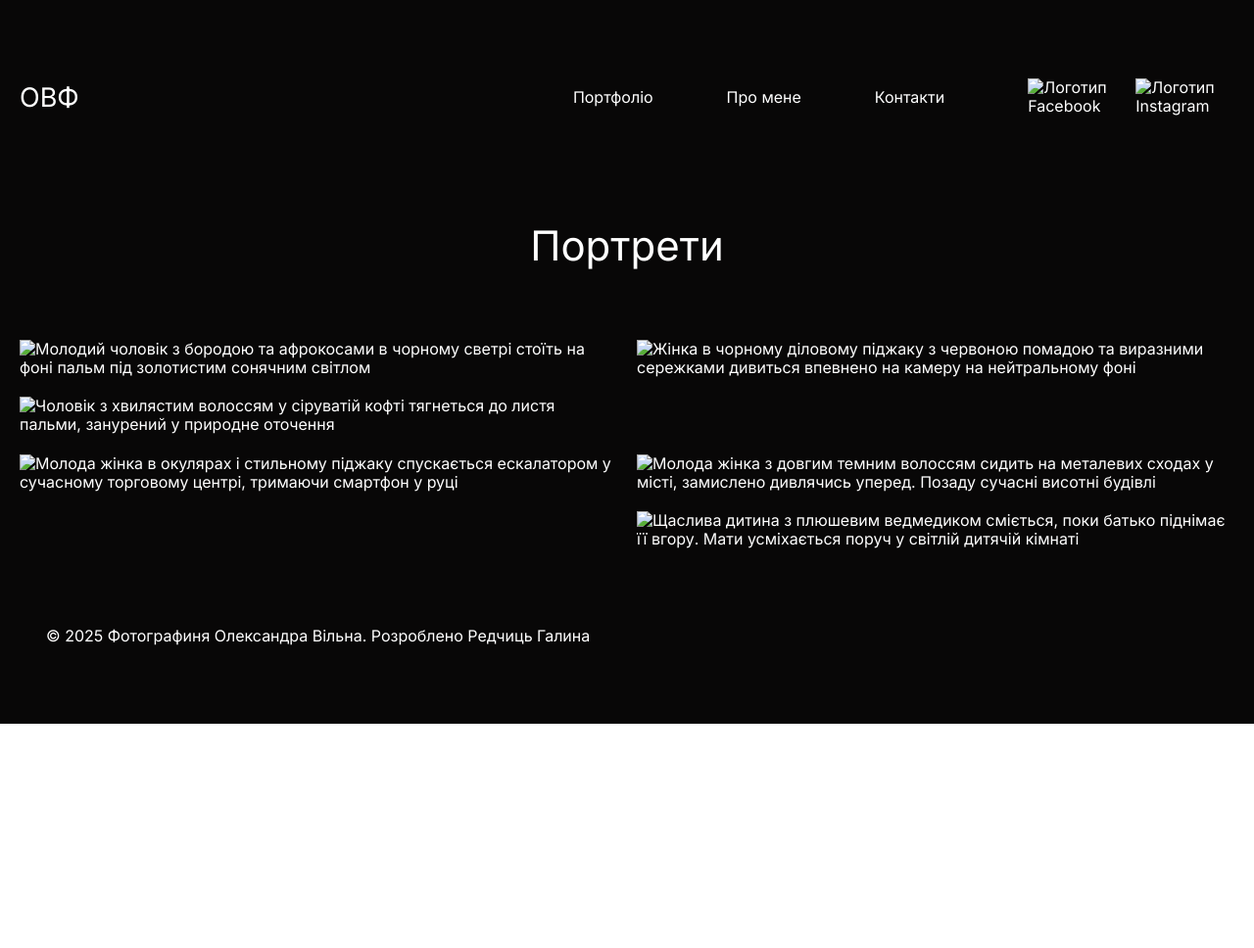
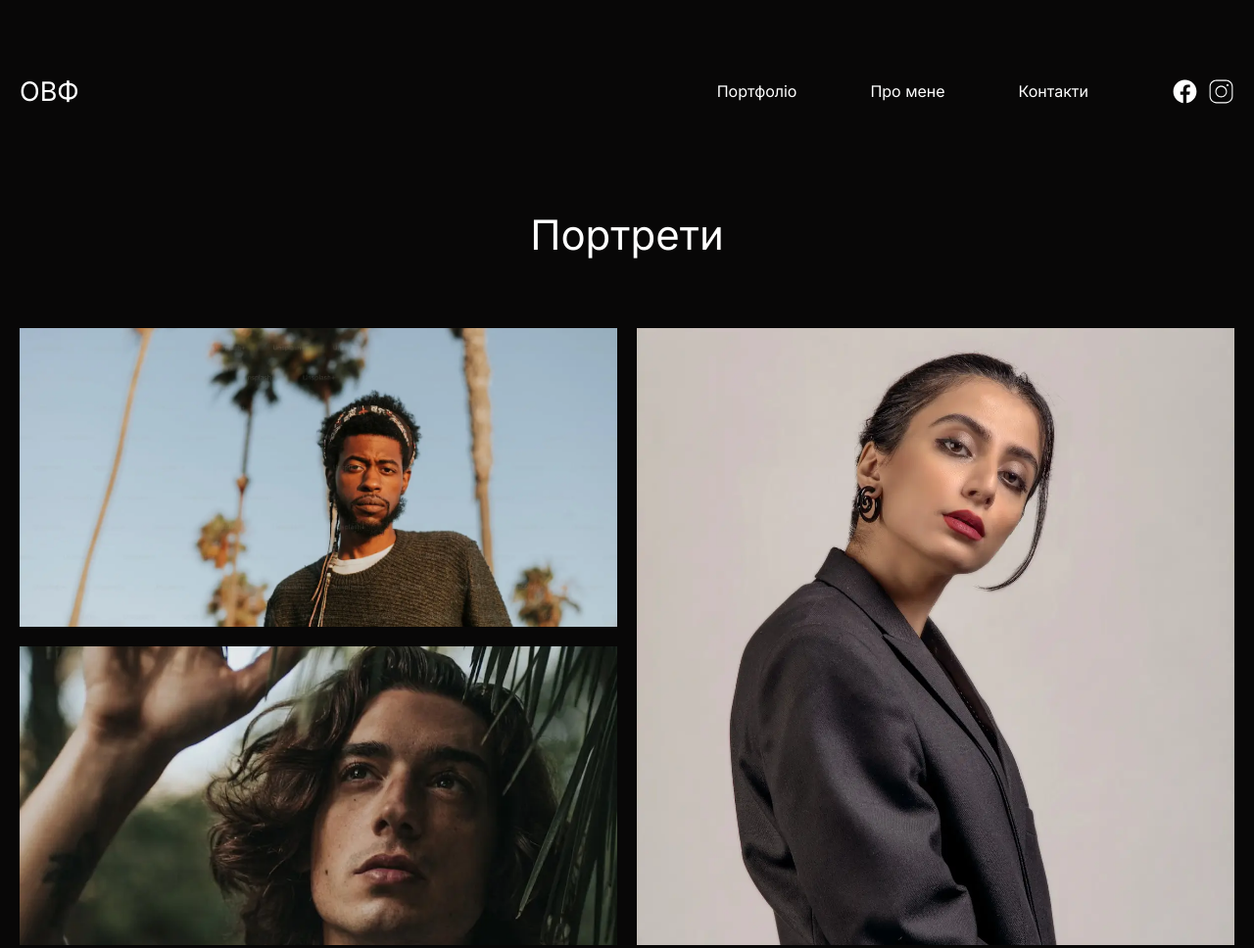
Before and after one commit to GalaRedchyts/Homework, a plain HTML site: page index.html in a window 1280 px wide. Shown: the top 968 px of the page at 98% size. Before the commit the page ends 800 px from the top, so only its background shows below. Drawn offline with Linux system fonts and the light colour scheme; the site is published under a folder, as on GitHub Pages, so addresses that start at the root find nothing.

Commit message:
fix: fix code after pull request

```diff
--- a/index.html
+++ b/index.html
@@ -14,19 +14,19 @@
                     <nav class="navbar">
                         <a href="index.html" class="logo">ОВФ</a>
                         <ul class="navbar-list">
-                            <li>Портфоліо</a></li>
-                            <li>Про мене</li>
-                            <li>Контакти</li>
+                            <li><a href="#">Портфоліо</a></li>
+                            <li><a href="#">Про мене</a></li>
+                            <li><a href="#">Контакти</a></li>
                         </ul>
                         <ul class="contact-list">
                             <li>
                                 <a href="https://facebook.com" target="_blank" rel="noopener noreferrer">
-                                    <img src="/images/facebook-logo.svg" alt="Логотип Facebook">
+                                    <img src="images/facebook-logo.svg" alt="Логотип Facebook">
                                 </a>
                             </li>
                             <li>
                                 <a href="https://instagram.com" target="_blank" rel="noopener noreferrer">
-                                    <img src="/images/instagram-logo.svg" alt="Логотип Instagram">
+                                    <img src="images/instagram-logo.svg" alt="Логотип Instagram">
                                 </a>
                             </li>
                         </ul>
@@ -38,26 +38,23 @@
                     <h1>Портрети</h1>
                     <ul class="first-portfolio-list">
                         <li>
-                            <img src="/images/golden-hour-gaze.webp" alt="Молодий чоловік з бородою та афрокосами в чорному светрі стоїть на фоні пальм під золотистим сонячним світлом">
+                            <img src="images/golden-hour-gaze.webp" alt="Молодий чоловік з бородою та афрокосами в чорному светрі стоїть на фоні пальм під золотистим сонячним світлом">
                         </li>
                         <li>
-                            <img src="/images/elegant-confidence.webp" alt="Жінка в чорному діловому піджаку з червоною помадою та виразними сережками дивиться впевнено на камеру на нейтральному фоні">
+                            <img src="images/elegant-confidence.webp" alt="Жінка в чорному діловому піджаку з червоною помадою та виразними сережками дивиться впевнено на камеру на нейтральному фоні">
                         </li>
                         <li>
-                            <img src="/images/touching-nature.webp" alt="Чоловік з хвилястим волоссям у сіруватій кофті тягнеться до листя пальми, занурений у природне оточення">
+                            <img src="images/touching-nature.webp" alt="Чоловік з хвилястим волоссям у сіруватій кофті тягнеться до листя пальми, занурений у природне оточення">
                         </li>
                         <li>
-                            <img src="/images/сonfident-businesswoman.webp" alt="Молода жінка в окулярах і стильному піджаку спускається ескалатором у сучасному торговому центрі, тримаючи смартфон у руці">
+                            <img src="images/сonfident-businesswoman.webp" alt="Молода жінка в окулярах і стильному піджаку спускається ескалатором у сучасному торговому центрі, тримаючи смартфон у руці">
                         </li>
                         <li>
-                            <img src="/images/urban-contemplation.webp" alt="Молода жінка з довгим темним волоссям сидить на металевих сходах у місті, замислено дивлячись уперед. Позаду сучасні висотні будівлі">
+                            <img src="images/urban-contemplation.webp" alt="Молода жінка з довгим темним волоссям сидить на металевих сходах у місті, замислено дивлячись уперед. Позаду сучасні висотні будівлі">
                         </li>
                         <li>
-                            <img src="/images/joyful-family-moment.webp" alt="Щаслива дитина з плюшевим ведмедиком сміється, поки батько піднімає її вгору. Мати усміхається поруч у світлій дитячій кімнаті">
+                            <img src="images/joyful-family-moment.webp" alt="Щаслива дитина з плюшевим ведмедиком сміється, поки батько піднімає її вгору. Мати усміхається поруч у світлій дитячій кімнаті">
                         </li>
-                    </ul>
-                    <ul class="second-portfolio-list">
-
                     </ul>
                 </div>
             </main>
--- a/scss/_navbar.scss
+++ b/scss/_navbar.scss
@@ -1,7 +1,7 @@
 .header{
-    margin: toRem(80) 0px toRem(108) 0px;
+    padding: toRem(80) 0px toRem(108) 0px;
     @media (max-width: 850px) {
-        margin: toRem(40) 0px;
+        padding: toRem(40) 0px;
     }
 }
 
--- a/scss/style.scss
+++ b/scss/style.scss
@@ -83,11 +83,10 @@ body {
     .footer {
         .container {
             max-width: toRem(1226);
-            margin: toRem(80) auto;
-            padding: toRem(0) toRem(20);
+            padding: toRem(80) toRem(20);
 
             @media (max-width: 850px) {
-                margin: toRem(40) 0px;
+                padding: toRem(40) 0px;
             }
         }
     }
```
Also changed, not shown: css/style.css.
